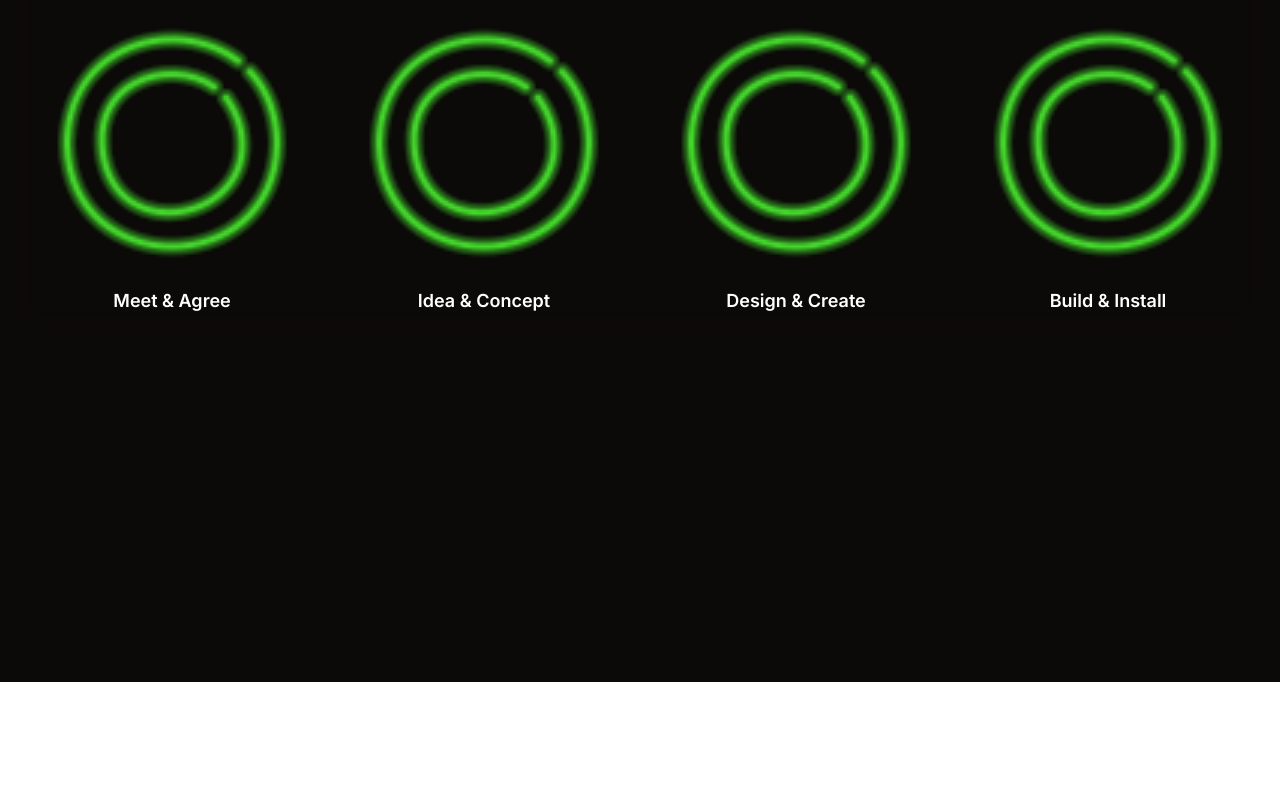
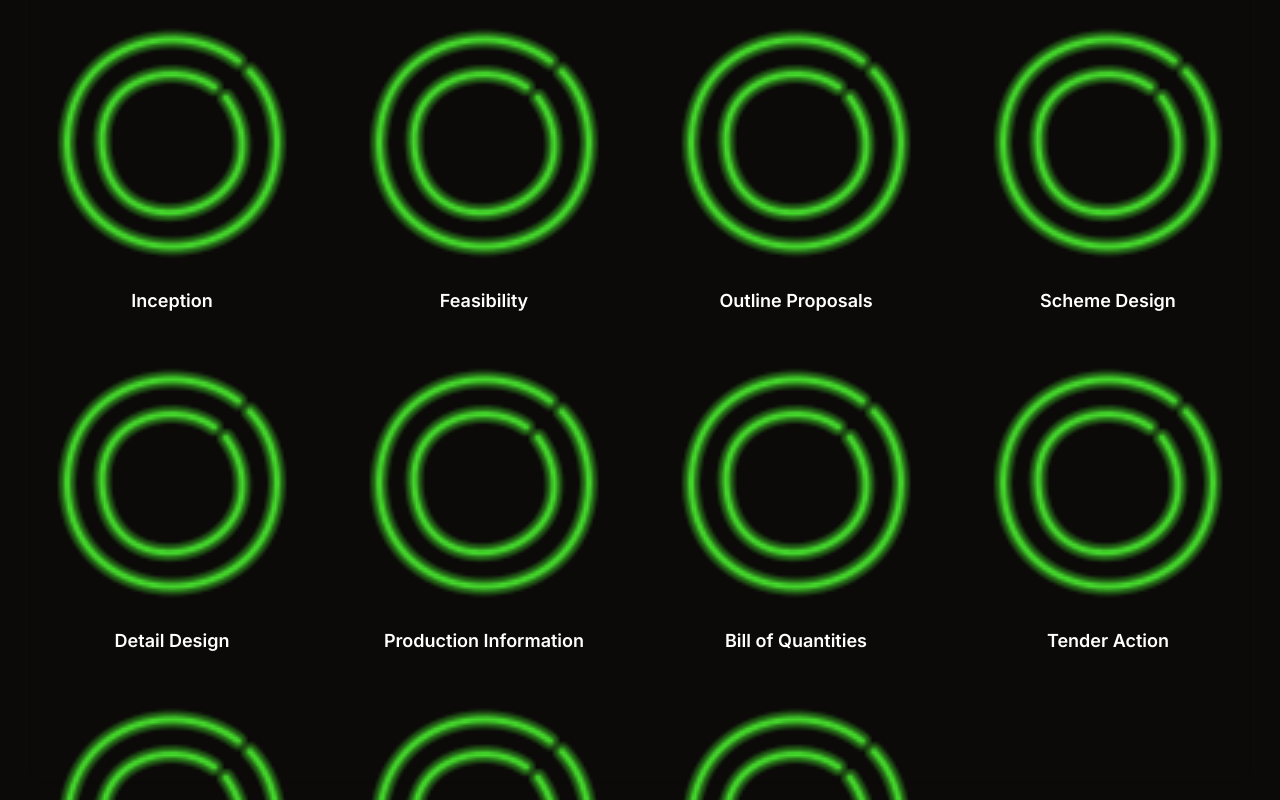
Before and after one commit to Daveroy-Mutisya/JW-Frontend, a Next.js app: page / in a window 1280 px wide. Shown: the part 3027-3827 px from the top of the page. Before the commit the page ends 3709 px from the top, so only its background shows below. Built offline with nearby package versions, Linux system fonts and the light colour scheme; no server answers.

Commit message:
Finished the Home Page sections

```diff
--- a/src/components/Process.tsx
+++ b/src/components/Process.tsx
@@ -40,13 +40,14 @@ const ProcessSection = () => {
   alt="Meet & Agree"
   className="w-48 h-48 sm:w-64 sm:h-64 lg:w-72 lg:h-72 max-w-full"
 />
-              <h4 className="text-lg font-semibold">Meet & Agree</h4>
+              <h4 className="text-lg font-semibold">Inception</h4>
             </DrawerTrigger>
             <DrawerContent>
               <DrawerHeader>
-                <DrawerTitle>Phase 1: Meet & Agree</DrawerTitle>
+                <DrawerTitle>Phase 1: Inception</DrawerTitle>
                 <DrawerDescription>
-                  In this phase, we meet with you to discuss your needs, preferences, and vision for the project. We agree on the project's scope, timelines, and budget to ensure a clear understanding and mutual expectations.
+                We begin by collaborating closely with stakeholders to define clear goals, understand project aspirations, and establish a shared vision.
+                This stage sets the foundation for creativity and innovation to flourish.
                 </DrawerDescription>
               </DrawerHeader>
               <DrawerFooter>
@@ -63,13 +64,14 @@ const ProcessSection = () => {
   alt="Meet & Agree"
   className="w-48 h-48 sm:w-64 sm:h-64 lg:w-72 lg:h-72 max-w-full"
 />
-              <h4 className="text-lg font-semibold">Idea & Concept</h4>
+              <h4 className="text-lg font-semibold">Feasibility</h4>
             </DrawerTrigger>
             <DrawerContent>
               <DrawerHeader>
-                <DrawerTitle>Phase 2: Idea & Concept</DrawerTitle>
+                <DrawerTitle>Phase 2: Feasibility</DrawerTitle>
                 <DrawerDescription>
-                  In this phase, we brainstorm and develop creative concepts that align with your vision. Our team of designers will present various ideas and sketches to help you visualize the potential of your space.
+                In this phase, we conduct comprehensive analyses to assess project viability, ensuring practicality,
+                sustainability, and alignment with objectives before moving forward.
                 </DrawerDescription>
               </DrawerHeader>
               <DrawerFooter>
@@ -86,13 +88,14 @@ const ProcessSection = () => {
   alt="Meet & Agree"
   className="w-48 h-48 sm:w-64 sm:h-64 lg:w-72 lg:h-72 max-w-full"
 />
-              <h4 className="text-lg font-semibold">Design & Create</h4>
+              <h4 className="text-lg font-semibold">Outline Proposals</h4>
             </DrawerTrigger>
             <DrawerContent>
               <DrawerHeader>
                 <DrawerTitle>Phase 3: Design & Create</DrawerTitle>
                 <DrawerDescription>
-                  During the design and create phase, we turn concepts into detailed designs and plans. Our team uses state-of-the-art tools to create 3D models and renderings, giving you a realistic preview of the final result.
+                Here, we transform ideas into reality by blending innovation and functionality, crafting tailored
+                solutions that meet the unique needs of each project.
                 </DrawerDescription>
               </DrawerHeader>
               <DrawerFooter>
@@ -109,13 +112,14 @@ const ProcessSection = () => {
   alt="Meet & Agree"
   className="w-48 h-48 sm:w-64 sm:h-64 lg:w-72 lg:h-72 max-w-full"
 />
-              <h4 className="text-lg font-semibold">Build & Install</h4>
+              <h4 className="text-lg font-semibold">Scheme Design</h4>
             </DrawerTrigger>
             <DrawerContent>
               <DrawerHeader>
-                <DrawerTitle>Phase 4: Build & Install</DrawerTitle>
+                <DrawerTitle>Phase 4: Scheme Design</DrawerTitle>
                 <DrawerDescription>
-                  The build and install phase is where your vision comes to life. Our skilled craftsmen and installation teams work meticulously to ensure every detail is executed to perfection, resulting in a space that exceeds your expectations.
+                We develop comprehensive layouts and strategic concepts, focusing on the big picture while
+                considering technical and aesthetic aspects.
                 </DrawerDescription>
               </DrawerHeader>
               <DrawerFooter>
@@ -125,6 +129,189 @@ const ProcessSection = () => {
               </DrawerFooter>
             </DrawerContent>
           </Drawer>
+
+
+          <Drawer>
+            <DrawerTrigger>
+            <Image
+  src={circle}
+  alt="Meet & Agree"
+  className="w-48 h-48 sm:w-64 sm:h-64 lg:w-72 lg:h-72 max-w-full"
+/>
+              <h4 className="text-lg font-semibold">Detail Design</h4>
+            </DrawerTrigger>
+            <DrawerContent>
+              <DrawerHeader>
+                <DrawerTitle>Phase 5: Detail Design</DrawerTitle>
+                <DrawerDescription>
+                This phase involves refining every element of the design with precision, ensuring that all aspects
+                are cohesive and ready for execution.
+                </DrawerDescription>
+              </DrawerHeader>
+              <DrawerFooter>
+                <DrawerClose>
+                  <Button variant="outline">Close</Button>
+                </DrawerClose>
+              </DrawerFooter>
+            </DrawerContent>
+          </Drawer>
+
+
+          <Drawer>
+            <DrawerTrigger>
+            <Image
+  src={circle}
+  alt="Meet & Agree"
+  className="w-48 h-48 sm:w-64 sm:h-64 lg:w-72 lg:h-72 max-w-full"
+/>
+              <h4 className="text-lg font-semibold">Production Information</h4>
+            </DrawerTrigger>
+            <DrawerContent>
+              <DrawerHeader>
+                <DrawerTitle>Phase 6: Production Information</DrawerTitle>
+                <DrawerDescription>
+                We consolidate all technical drawings, specifications, and instructions, providing a clear and
+                accurate blueprint for the construction phase.
+                </DrawerDescription>
+              </DrawerHeader>
+              <DrawerFooter>
+                <DrawerClose>
+                  <Button variant="outline">Close</Button>
+                </DrawerClose>
+              </DrawerFooter>
+            </DrawerContent>
+          </Drawer>
+
+
+          <Drawer>
+            <DrawerTrigger>
+            <Image
+  src={circle}
+  alt="Meet & Agree"
+  className="w-48 h-48 sm:w-64 sm:h-64 lg:w-72 lg:h-72 max-w-full"
+/>
+              <h4 className="text-lg font-semibold">Bill of Quantities</h4>
+            </DrawerTrigger>
+            <DrawerContent>
+              <DrawerHeader>
+                <DrawerTitle>Phase 7: Bill of Quantities</DrawerTitle>
+                <DrawerDescription>
+                A detailed breakdown of materials, labor, and costs is prepared, ensuring transparency and
+                accuracy for budget planning and procurement.
+                </DrawerDescription>
+              </DrawerHeader>
+              <DrawerFooter>
+                <DrawerClose>
+                  <Button variant="outline">Close</Button>
+                </DrawerClose>
+              </DrawerFooter>
+            </DrawerContent>
+          </Drawer>
+
+
+          <Drawer>
+            <DrawerTrigger>
+            <Image
+  src={circle}
+  alt="Meet & Agree"
+  className="w-48 h-48 sm:w-64 sm:h-64 lg:w-72 lg:h-72 max-w-full"
+/>
+              <h4 className="text-lg font-semibold">Tender Action </h4>
+            </DrawerTrigger>
+            <DrawerContent>
+              <DrawerHeader>
+                <DrawerTitle>Phase 8: Tender Action </DrawerTitle>
+                <DrawerDescription>
+                We facilitate a competitive and transparent tendering process to select the most capable partners
+                and contractors for project execution.
+                </DrawerDescription>
+              </DrawerHeader>
+              <DrawerFooter>
+                <DrawerClose>
+                  <Button variant="outline">Close</Button>
+                </DrawerClose>
+              </DrawerFooter>
+            </DrawerContent>
+          </Drawer>
+
+
+          <Drawer>
+            <DrawerTrigger>
+            <Image
+  src={circle}
+  alt="Meet & Agree"
+  className="w-48 h-48 sm:w-64 sm:h-64 lg:w-72 lg:h-72 max-w-full"
+/>
+              <h4 className="text-lg font-semibold">Project Planning  </h4>
+            </DrawerTrigger>
+            <DrawerContent>
+              <DrawerHeader>
+                <DrawerTitle>Phase 9: Project Planning  </DrawerTitle>
+                <DrawerDescription>
+                Strategic timelines and operational plans are established to ensure seamless coordination and
+                efficient resource management throughout the project.
+                </DrawerDescription>
+              </DrawerHeader>
+              <DrawerFooter>
+                <DrawerClose>
+                  <Button variant="outline">Close</Button>
+                </DrawerClose>
+              </DrawerFooter>
+            </DrawerContent>
+          </Drawer>
+
+
+          <Drawer>
+            <DrawerTrigger>
+            <Image
+  src={circle}
+  alt="Meet & Agree"
+  className="w-48 h-48 sm:w-64 sm:h-64 lg:w-72 lg:h-72 max-w-full"
+/>
+              <h4 className="text-lg font-semibold">Operation on Site  </h4>
+            </DrawerTrigger>
+            <DrawerContent>
+              <DrawerHeader>
+                <DrawerTitle>Phase 10: Operation on Site  </DrawerTitle>
+                <DrawerDescription>
+                In this phase, our team oversees construction and implementation, ensuring that the design vision
+                is executed with precision and excellence.
+                </DrawerDescription>
+              </DrawerHeader>
+              <DrawerFooter>
+                <DrawerClose>
+                  <Button variant="outline">Close</Button>
+                </DrawerClose>
+              </DrawerFooter>
+            </DrawerContent>
+          </Drawer>
+
+
+          <Drawer>
+            <DrawerTrigger>
+            <Image
+  src={circle}
+  alt="Meet & Agree"
+  className="w-48 h-48 sm:w-64 sm:h-64 lg:w-72 lg:h-72 max-w-full"
+/>
+              <h4 className="text-lg font-semibold">Completion  </h4>
+            </DrawerTrigger>
+            <DrawerContent>
+              <DrawerHeader>
+                <DrawerTitle>Phase 11: Completion  </DrawerTitle>
+                <DrawerDescription>
+                The project concludes with the delivery of a polished, fully functional, and high-quality result that
+                meets and exceeds client expectations.
+                </DrawerDescription>
+              </DrawerHeader>
+              <DrawerFooter>
+                <DrawerClose>
+                  <Button variant="outline">Close</Button>
+                </DrawerClose>
+              </DrawerFooter>
+            </DrawerContent>
+          </Drawer>
+
     </div>
   </div>
 </div>
--- a/src/components/ProjectCarousel.tsx
+++ b/src/components/ProjectCarousel.tsx
@@ -74,9 +74,9 @@ export default function ProjectCarousel() {
                 </h4>
               </CardContent>
               <CardContent className="flex items-center justify-center p-4 sm:p-8">
-                <span className="text-lg sm:text-2xl font-semibold">
-                  {project.project_name}
-                </span>
+               <p className="leading-7 [&:not(:first-child)]:mt-6">
+               We specialize in partitions, flooring, ceilings, 3D presentations, fit-outs, office branding, and more.
+                </p>
               </CardContent>
             </Card>
           </div>
--- a/src/components/ProjectCarousel3.tsx
+++ b/src/components/ProjectCarousel3.tsx
@@ -74,9 +74,9 @@ export default function ProjectCarousel3() {
                 </h4>
               </CardContent>
               <CardContent className="flex items-center justify-center p-4 sm:p-8">
-                <span className="text-lg sm:text-2xl font-semibold">
-                  {project.project_name}
-                </span>
+              <p className="leading-7 [&:not(:first-child)]:mt-6">
+              We provide sports ground maintenance, roundabout landscaping, and gardening, along with supplying flowers and seedlings.
+                </p>
               </CardContent>
             </Card>
           </div>
--- a/src/components/ProjectCarousel4.tsx
+++ b/src/components/ProjectCarousel4.tsx
@@ -74,9 +74,9 @@ export default function ProjectCarousel4() {
                 </h4>
               </CardContent>
               <CardContent className="flex items-center justify-center p-4 sm:p-8">
-                <span className="text-lg sm:text-2xl font-semibold">
-                  {project.project_name}
-                </span>
+              <p className="leading-7 [&:not(:first-child)]:mt-6">
+              We excel in landscaping, project management, and diverse aspects of building and construction.
+                </p>
               </CardContent>
             </Card>
           </div>
```
Also changed, not shown: src/components/ProjectCarousel2.tsx (+4 -3 lines).
